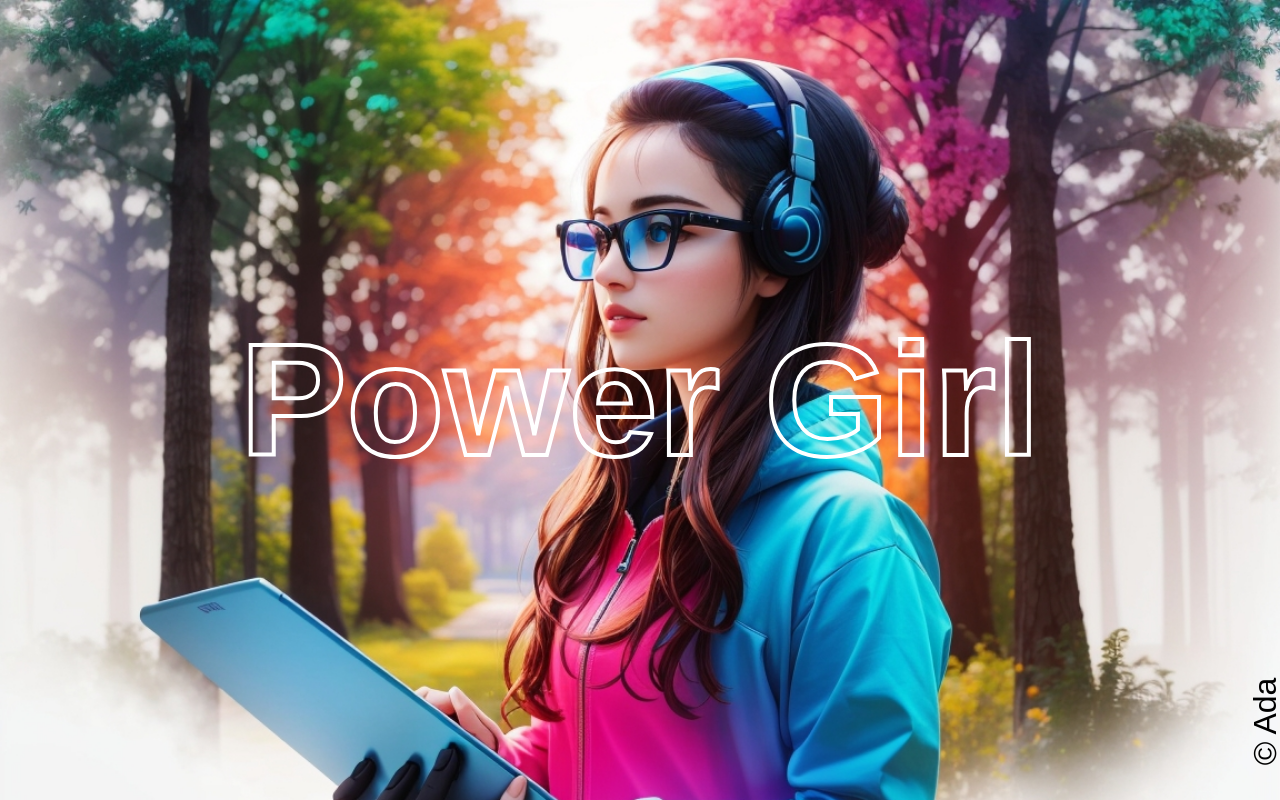
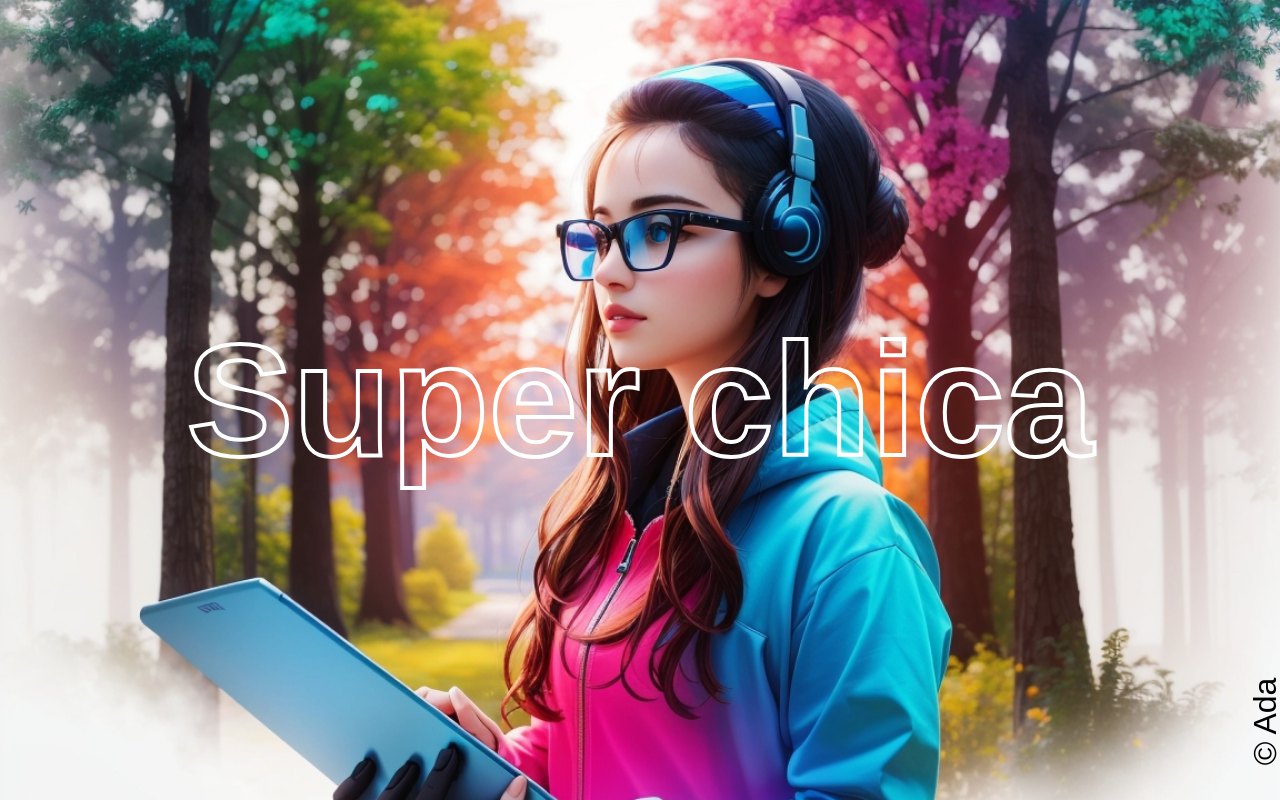
Before and after one commit to Nicobogado12/proyectoleoia, a plain HTML site: page index.html in a window 1280 px wide. Drawn offline with Linux system fonts and the light colour scheme; a web font is replaced by a local one.

Commit message:
se modifico a modo ejemplo index y style

```diff
--- a/index.html
+++ b/index.html
@@ -1,10 +1,10 @@
 <!DOCTYPE html>
-<html lang="en">
+<html lang="es">
 <head>
     <meta charset="UTF-8">
     <meta name="viewport" content="width=device-width, initial-scale=1.0">
     <link rel="stylesheet" href="style.css">
-    <title>Document</title>
+    <title>super chica</title>
 </head>
 <body>
 
@@ -13,7 +13,7 @@
     <header class="container">
 
 
-        <h1 class="container_title">Power Girl</h1>
+        <h1 class="container_title">Super chica</h1>
 
         <p class="container_parrafo">&copy; Ada</p>
 
--- a/style.css
+++ b/style.css
@@ -7,7 +7,7 @@
     padding: 0;
     box-sizing: border-box;
     font-family: 'Suntage', sans-serif;
-    color: #fff;
+    color: #f2f2f2;
 }
 
 .container{
```
